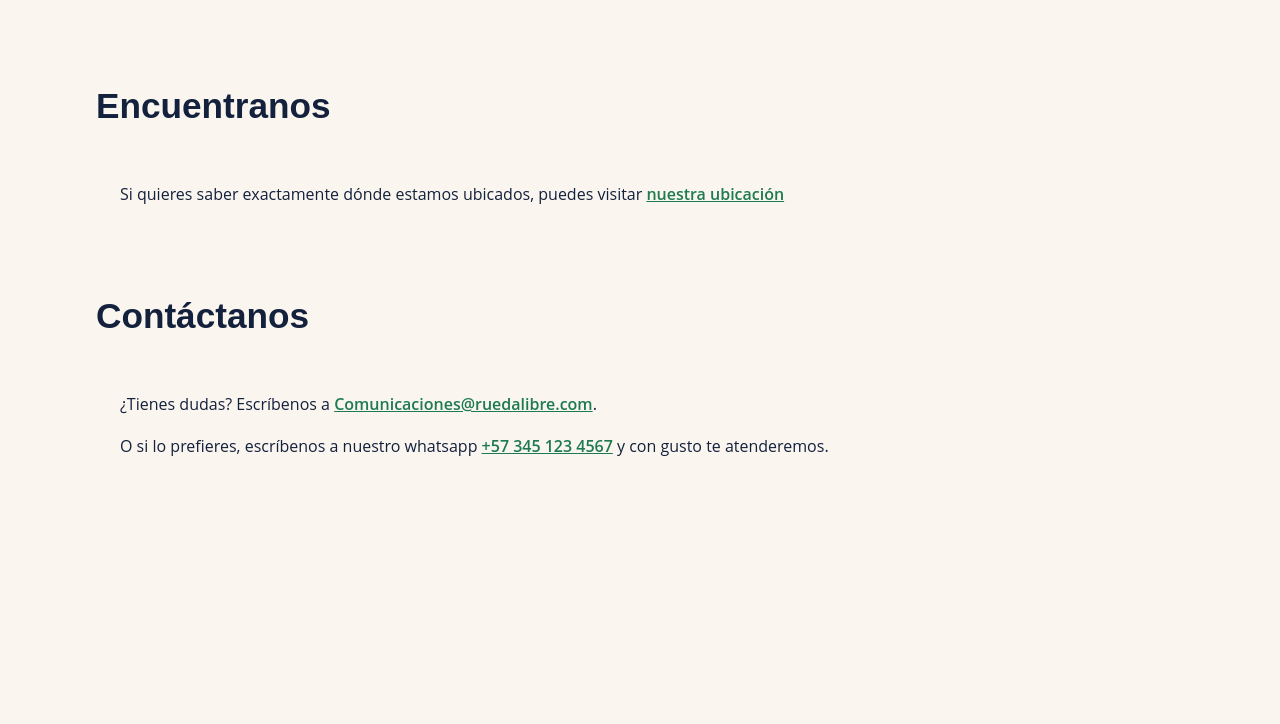
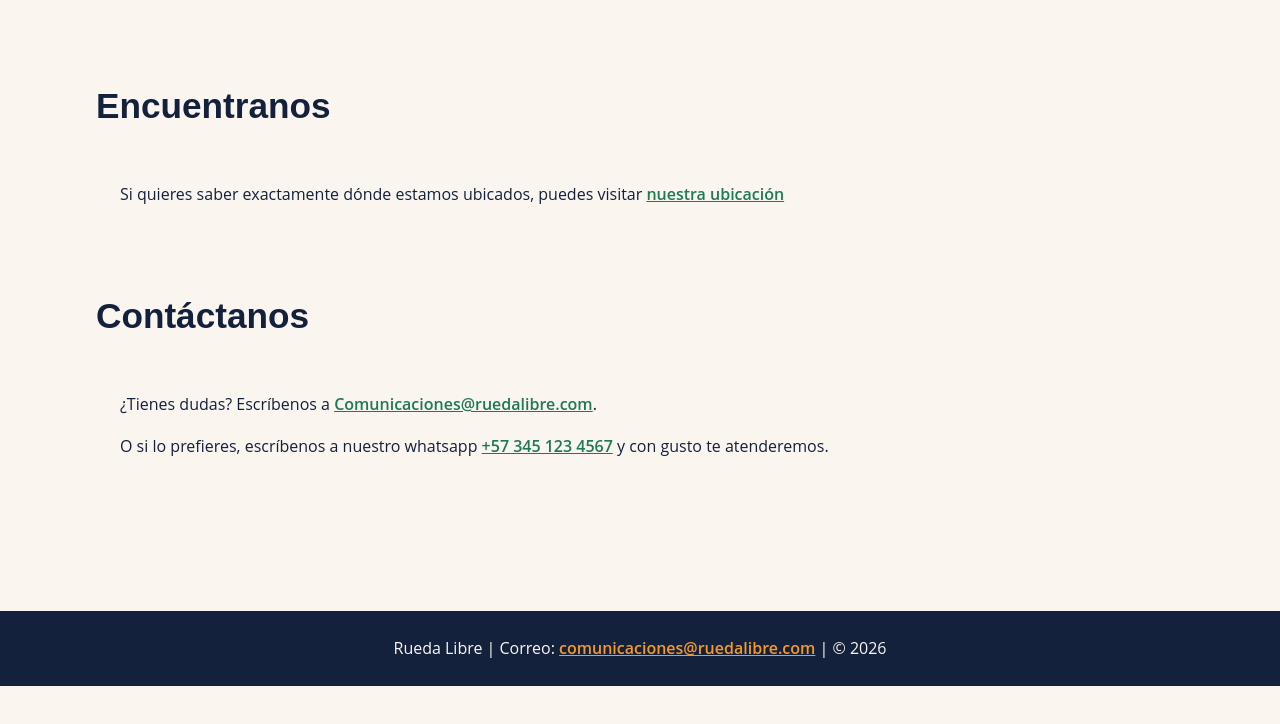
Before and after one commit to claudianperea/Rueda-Libre, a plain HTML site: page index.html in a window 1280 px wide. Shown: the part 4078-4802 px from the top of the page. Before the commit the page ends 4753 px from the top, so only its background shows below. Drawn offline with Linux system fonts and the light colour scheme.

Commit message:
feat(web): redacion de bitacora y correcion general de la estructura html

```diff
--- a/index.html
+++ b/index.html
@@ -135,5 +135,8 @@
     </section>
     </main>
 
+    <footer>
+    <p>Rueda Libre | Correo: <a href="mailto:comunicaciones@ruedalibre.com">comunicaciones@ruedalibre.com</a> | &copy; 2026</p>
+    </footer>
 </body>
 </html>
```
